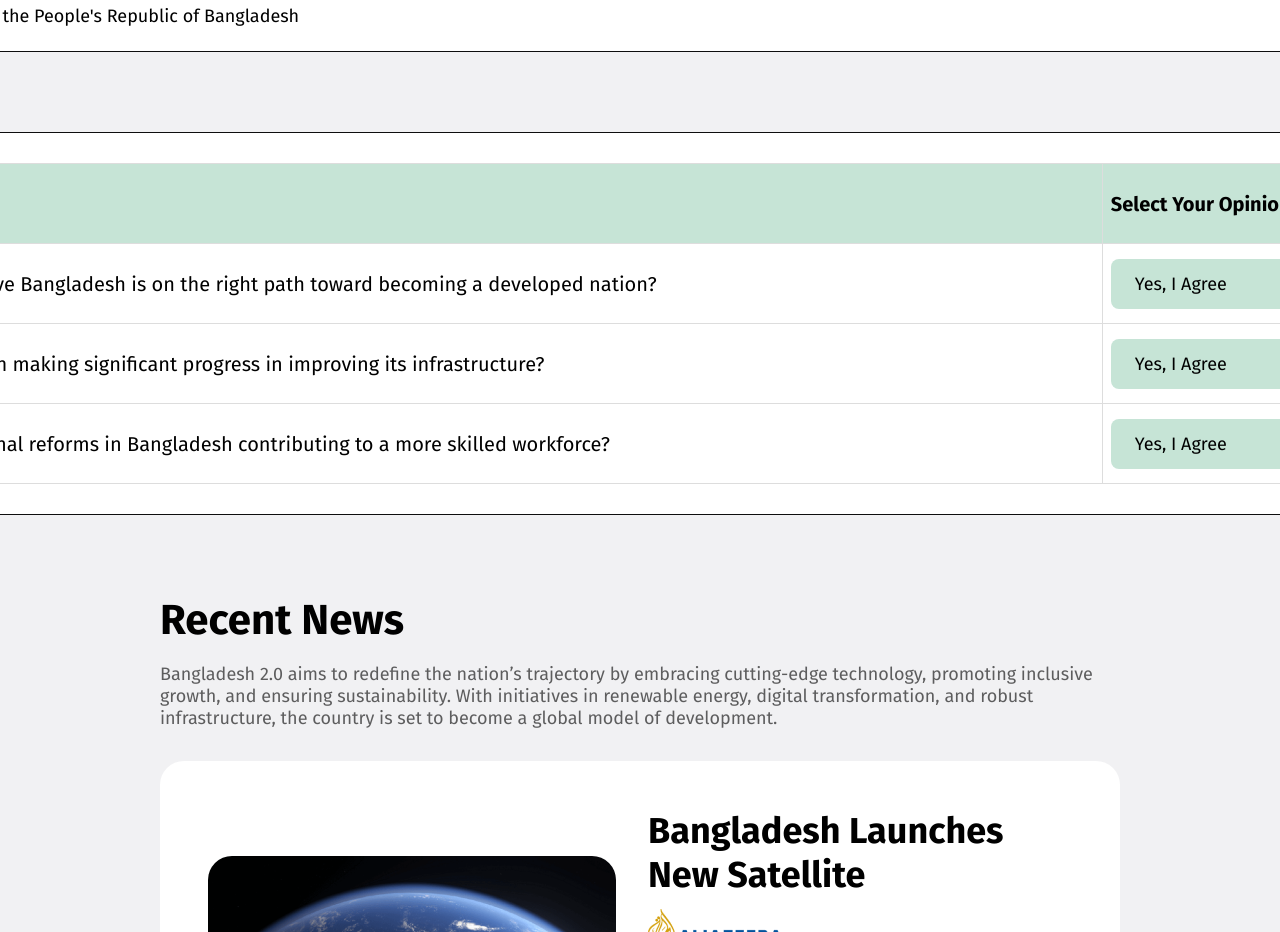
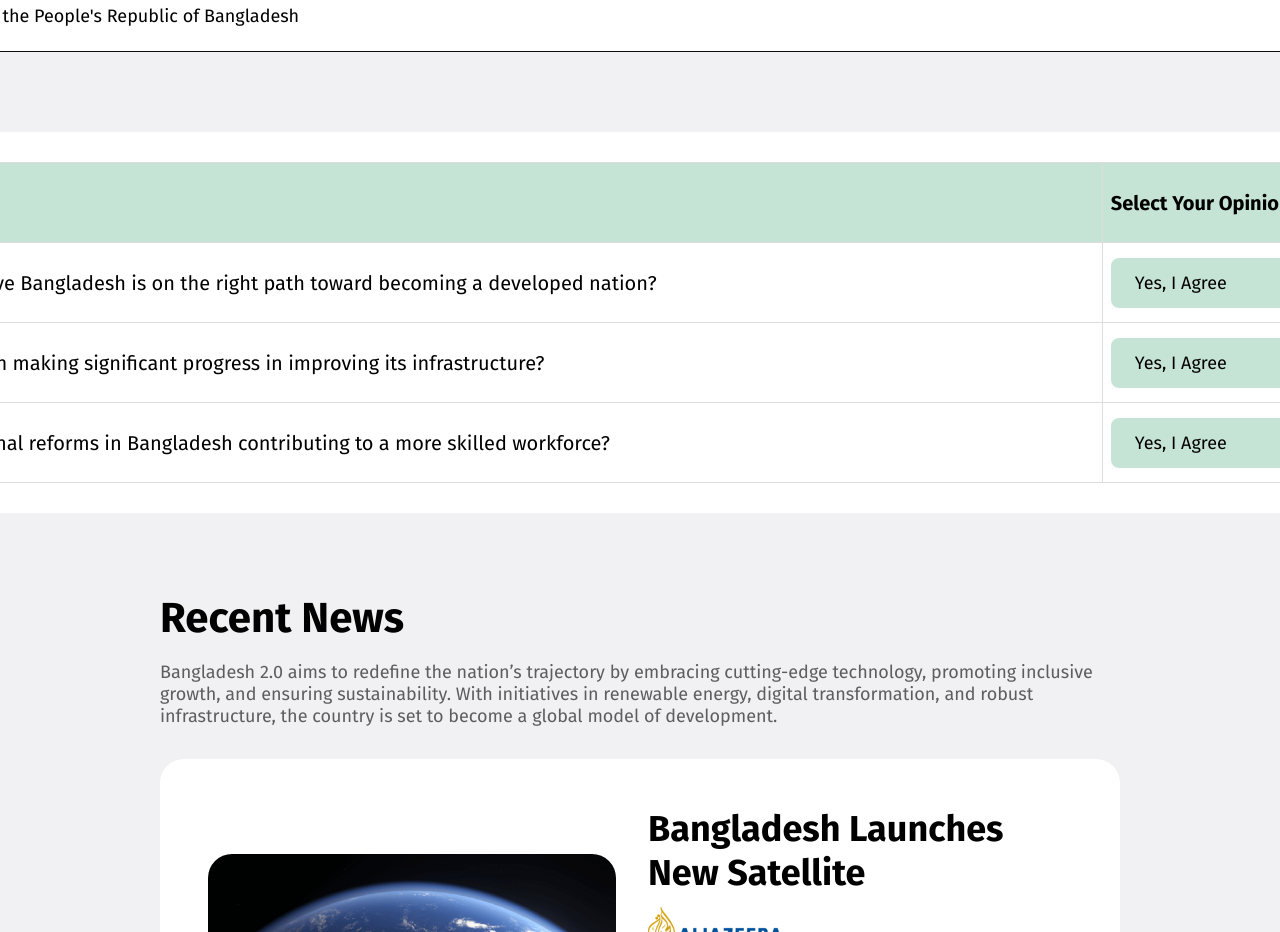
Before and after one commit to araf-64/ph-b11-a1-araf-64-, a plain HTML site: page index.html in a window 1280 px wide. Shown: the part 2105-3037 px from the top of the page. Drawn offline with Linux system fonts and the light colour scheme.

Commit message:
rechecked and added some data

```diff
--- a/index.html
+++ b/index.html
@@ -3,7 +3,8 @@
   <head>
     <meta charset="UTF-8" />
     <meta name="viewport" content="width=device-width, initial-scale=1.0" />
-    <title>First Assignnment</title>
+    <title>PH First Assignnment</title>
+    <link rel="shortcut icon" href="assets/PHa1.jpg" type="image/x-icon">
     <link rel="stylesheet" href="style.css" />
   </head>
 
--- a/style.css
+++ b/style.css
@@ -249,7 +249,7 @@ body {
 #opinion {
   width: 1536px;
   padding: 30px;
-  border: 1px solid #0e0e0e;
+  border: none;
   border-radius: 16px;
   background-color: white;
   font-size: 20px;
```
Also changed, not shown: assets/PHa1.jpg (added).
